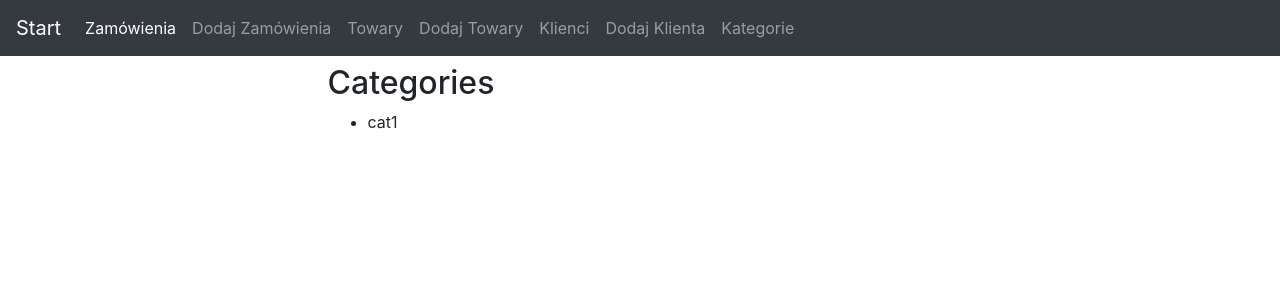
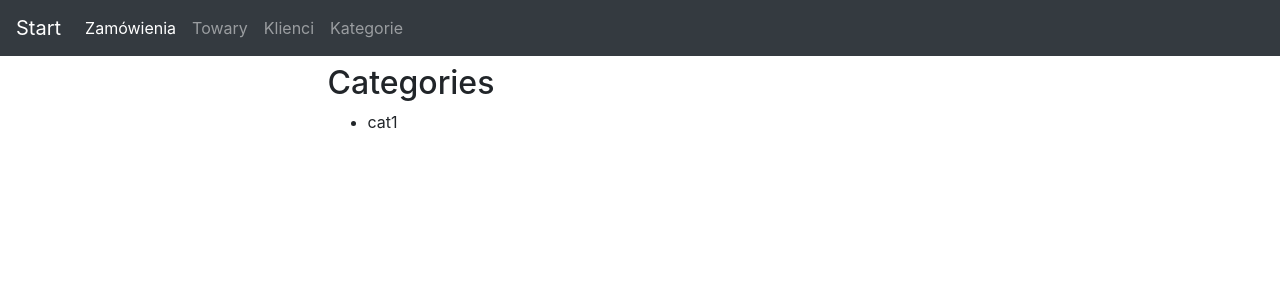
Before and after one commit to KamilKulerz/order_management, a Django app: page /categories/ in a window 1280 px wide. Shown: the top 300 px of the page. Run offline with Django 3.2, Linux system fonts and the light colour scheme; data comes from the database, SQL or seed files in the repository; some libraries are stand-ins or nearby versions.

Commit message:
remove add from navbar

```diff
--- a/templates/navbar.html
+++ b/templates/navbar.html
@@ -10,19 +10,10 @@
           <a class="nav-link" href="{% url 'orders_app:orders' %}">Zamówienia <span class="sr-only">(current)</span></a>
         </li>
         <li class="nav-item">
-          <a class="nav-link" href="{% url 'orders_app:add_orders' %}">Dodaj Zamówienia</a>
-        </li>
-        <li class="nav-item">
           <a class="nav-link" href="{% url 'orders_app:items' %}">Towary</a>
         </li>
         <li class="nav-item">
-          <a class="nav-link" href="{% url 'orders_app:add_items' %}">Dodaj Towary</a>
-        </li>
-        <li class="nav-item">
           <a class="nav-link" href="{% url 'orders_app:customers' %}">Klienci</a>
-        </li>
-        <li class="nav-item">
-          <a class="nav-link" href="{% url 'orders_app:add_customers' %}">Dodaj Klienta</a>
         </li>
         <li class="nav-item">
           <a class="nav-link" href="{% url 'orders_app:categories' %}">Kategorie</a>
```
